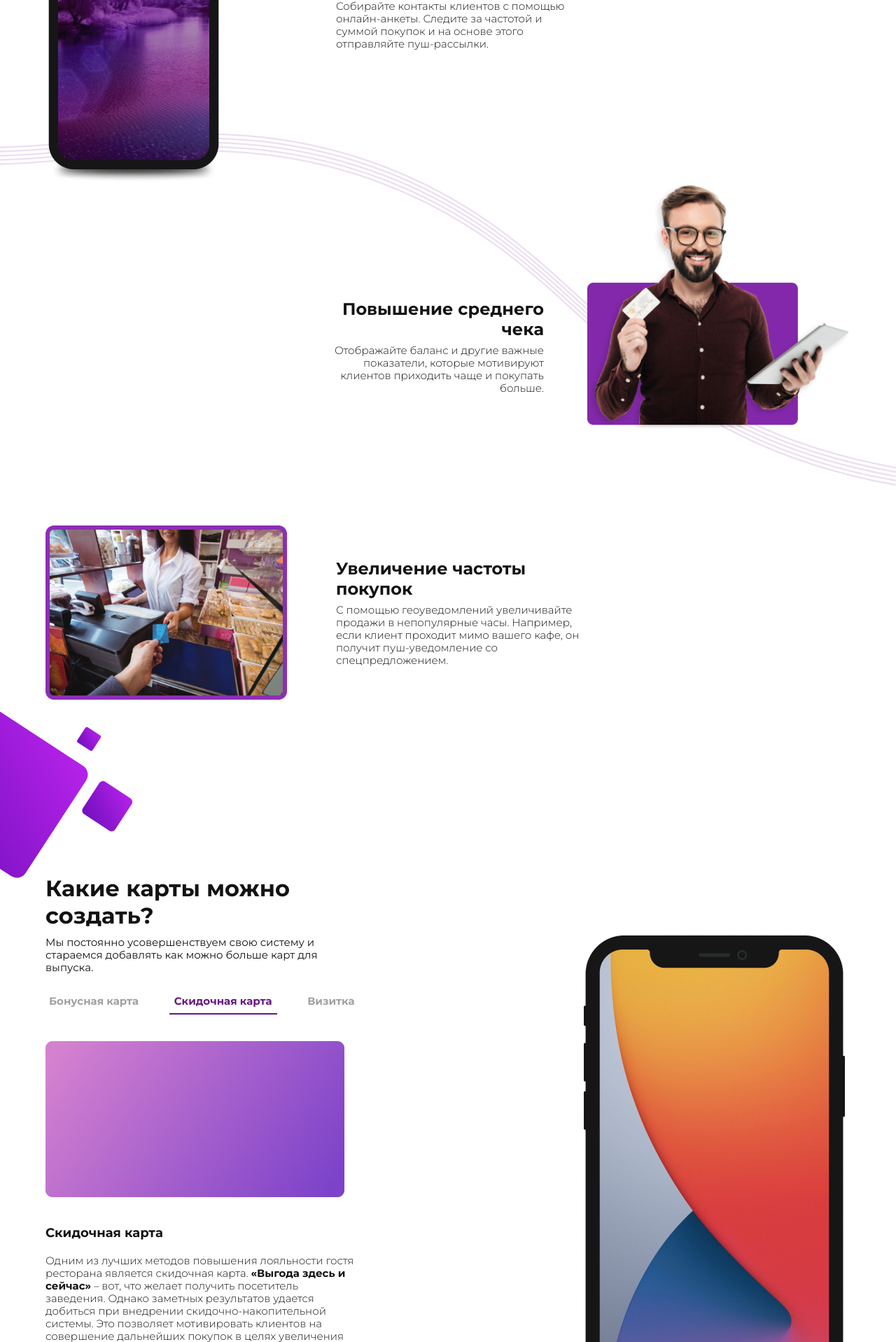
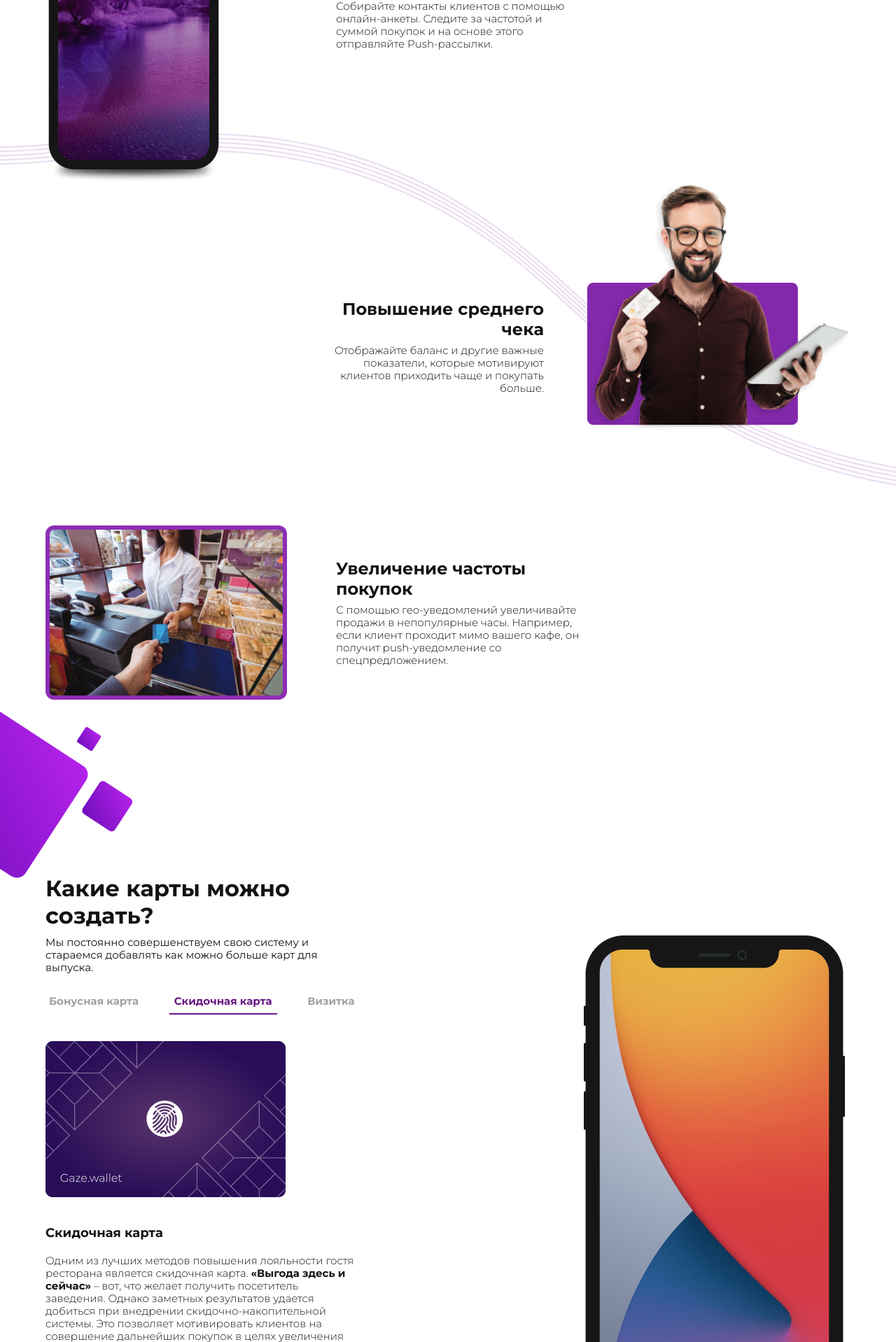
Before and after one commit to kotlyarDG/gaze.github.io, a PHP site: page /wallet.html in a window 1280 px wide. Shown: the part 2475-4393 px from the top of the page at 70% size. Run offline with PHP 8.4, Linux system fonts and the light colour scheme.

Commit message:
wallet content

```diff
--- a/#source/scss/_cards-wallet.scss
+++ b/#source/scss/_cards-wallet.scss
@@ -122,6 +122,7 @@
 
 .item-card {
 	&__img {
+		max-width: 343px;
 		img {
 			max-width: 100%;
 		}
--- a/css/style.css
+++ b/css/style.css
@@ -3178,6 +3178,10 @@ body {
   max-width: 100%;
 }
 
+.item-card__img {
+  max-width: 343px;
+}
+
 .item-card__img img {
   max-width: 100%;
 }
--- a/wallet.html
+++ b/wallet.html
@@ -66,7 +66,8 @@
 					</div>
 					<div class="about-wallet__item item-about item-about--right" data-aos="fade-out">
 						<p class="item-about__title">Актуальные уведомления за 0₽</p>
-						<p class="item-about__text">Расскажите своим клиентам об акциях скидках, спец.предложениях и новостях.
+						<p class="item-about__text">Расскажите своим клиентам об акциях, скидках, спец.предложениях и
+							новостях.
 							Отправляйте сообщения <span>всем</span> покупателям или части вашей аудитории. Совершенно
 							<span>бесплатно</span> и <span>никаких ограничений</span>.</p>
 					</div>
@@ -91,7 +92,7 @@
 						<div class="item-capabality__body">
 							<p class="item-capabality__title">Повышение возвращаемости</p>
 							<p class="item-capabality__text">Собирайте контакты клиентов с помощью онлайн-анкеты. Следите за
-								частотой и суммой покупок и на основе этого отправляйте пуш-рассылки.</p>
+								частотой и суммой покупок и на основе этого отправляйте Push-рассылки.</p>
 						</div>
 					</div>
 					<div class="capabality-wallet__item item-capabality item-capabality--right">
@@ -110,8 +111,10 @@
 						</div>
 						<div class="item-capabality__body">
 							<p class="item-capabality__title">Увеличение частоты покупок</p>
-							<p class="item-capabality__text">С помощью геоуведомлений увеличивайте продажи в непопулярные часы.
-								Например, если клиент проходит мимо вашего кафе, он получит пуш-уведомление со спецпредложением.
+							<p class="item-capabality__text">С помощью гео-уведомлений увеличивайте продажи в непопулярные
+								часы.
+								Например, если клиент проходит мимо вашего кафе, он получит push-уведомление со
+								спецпредложением.
 							</p>
 						</div>
 					</div>
@@ -124,7 +127,7 @@
 			<div class="cards-wallet__wrapper">
 				<div class="cards-wallet__content">
 					<p class="cards-wallet__title">Какие карты можно создать?</p>
-					<p class="cards-wallet__subtitle">Мы постоянно усовершенствуем свою систему и стараемся добавлять как
+					<p class="cards-wallet__subtitle">Мы постоянно совершенствуем свою систему и стараемся добавлять как
 						можно больше карт для выпуска.</p>
 					<div class="cards-wallet__menu">
 						<p class="cards-wallet__menu-item" data-index="1">Бонусная карта</p>
@@ -133,7 +136,7 @@
 					</div>
 					<div id="item-card-1" class="cards-wallet__item item-card">
 						<div class="item-card__img">
-							<img src="images/system_img/wallet/cards/card.png" alt="">
+							<img src="images/system_img/wallet/cards/01.png" alt="">
 						</div>
 						<p class="item-card__title">Бонусная карта</p>
 						<p class="item-card__text">Одним из лучших методов повышения лояльности гостя ресторана является
@@ -144,7 +147,7 @@
 					</div>
 					<div id="item-card-2" class="cards-wallet__item item-card">
 						<div class="item-card__img">
-							<img src="images/system_img/wallet/cards/card.png" alt="">
+							<img src="images/system_img/wallet/cards/02.png" alt="">
 						</div>
 						<p class="item-card__title">Скидочная карта</p>
 						<p class="item-card__text">Одним из лучших методов повышения лояльности гостя ресторана является
@@ -155,7 +158,7 @@
 					</div>
 					<div id="item-card-3" class="cards-wallet__item item-card">
 						<div class="item-card__img">
-							<img src="images/system_img/wallet/cards/card.png" alt="">
+							<img src="images/system_img/wallet/cards/03.png" alt="">
 						</div>
 						<p class="item-card__title">Визитка</p>
 						<p class="item-card__text">Одним из лучших методов повышения лояльности гостя ресторана является
@@ -298,7 +301,10 @@
 		</section>
 
 		<section class="test-wallet">
-			<div class="test-wallet__img"><img src="images/system_img/wallet/test/01.png" alt=""></div>
+			<div class="test-wallet__img">
+				<img src="images/system_img/wallet/test/01.png" alt="">
+
+			</div>
 			<div class="test-wallet__bg"><svg width="1916" height="581" viewBox="0 0 1916 581" preserveAspectRatio="none"
 					fill="#A02FC8" xmlns="http://www.w3.org/2000/svg">
 					<path
@@ -318,7 +324,7 @@
 					<p class="test-wallet__title">Бесплатный тест наших возможностей!</p>
 					<p class="test-wallet__text">Для детального ознокомление Вы можете <span>протестировать работу</span>
 						Личного кабинета, а также <span>выпустить</span> пробную карту лояльности.</p>
-					<a href="#" class="test-wallet__btn">Протестировать</a>
+					<a href="#" class="test-wallet__btn">Оставить заявку</a>
 				</div>
 			</div>
 		</section>
@@ -354,7 +360,7 @@
 					</div>
 					<div class="footer-wallet__column">
 						<p class="footer-wallet__title">Хочешь большего?</p>
-						<p class="footer-wallet__text">Компания Gaze предлагает ознакомится с разработкой Gaze.radar.
+						<p class="footer-wallet__text">Компания Gaze предлагает ознакомиться с разработкой Gaze.radar.
 							Благодаря ему ты сможешь узнавать свою целевую аудиторию и настроить таргетированную рекламму.</p>
 						<a href="index.html" class="footer-wallet__link">Gaze.radar</a>
 					</div>
```
Also changed, not shown: images/system_img/wallet/cards/01.png (added), images/system_img/wallet/cards/02.png (added), images/system_img/wallet/cards/03.png (added), images/system_img/wallet/cards/card.png (deleted), images/system_img/wallet/test/01.png.
